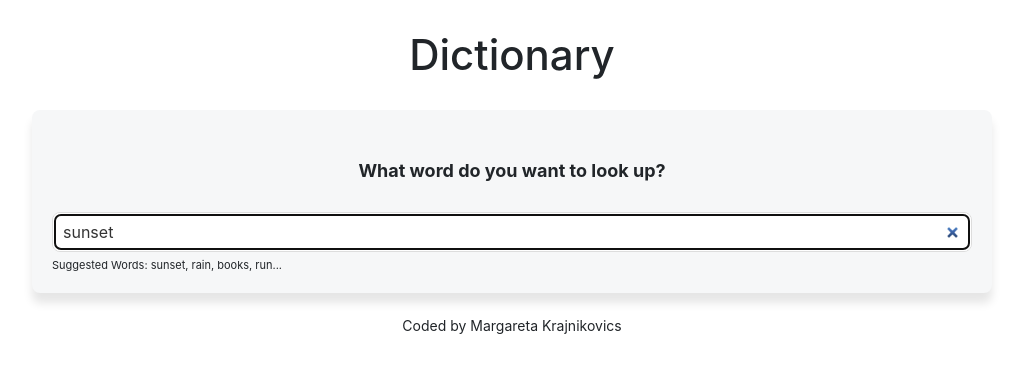
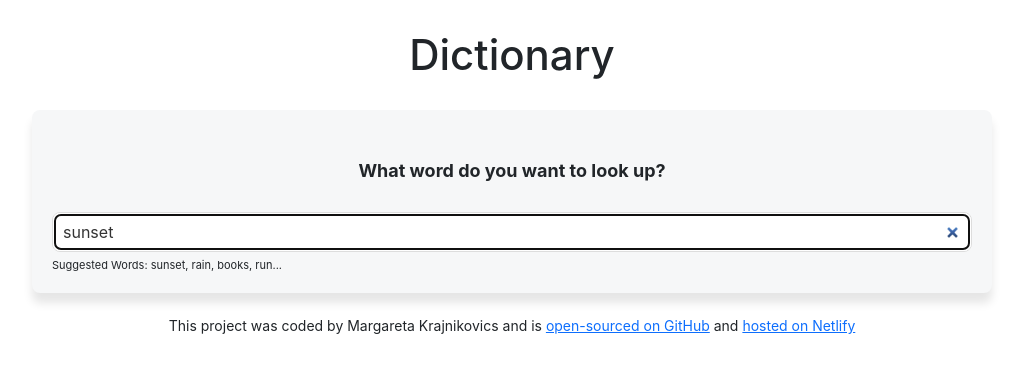
Before and after one commit to Ritulja/dictionary-app, a React (Create React App) app: page / in a window 1280 px wide. Shown: the top 372 px of the page, without its empty margins (128-1151 px from the left). Built offline with nearby package versions, Linux system fonts and the light colour scheme; no server answers.

Commit message:
Added footer

```diff
--- a/src/App.js
+++ b/src/App.js
@@ -11,7 +11,24 @@ function App() {
         </div>
       </header>
       <footer className="App-footer">
-        <small>Coded by Margareta Krajnikovics</small>
+        <small>
+          This project was coded by Margareta Krajnikovics and is{" "}
+          <a
+            href="https://github.com/Ritulja/dictionary-app"
+            target="_blank"
+            rel="noreferrer"
+          >
+            open-sourced on GitHub
+          </a>{" "}
+          and{" "}
+          <a
+            href="https://lovely-beignet-396d6d.netlify.app"
+            target="_blank"
+            rel="noreferrer"
+          >
+            hosted on Netlify
+          </a>
+        </small>
       </footer>
     </div>
   );
```
